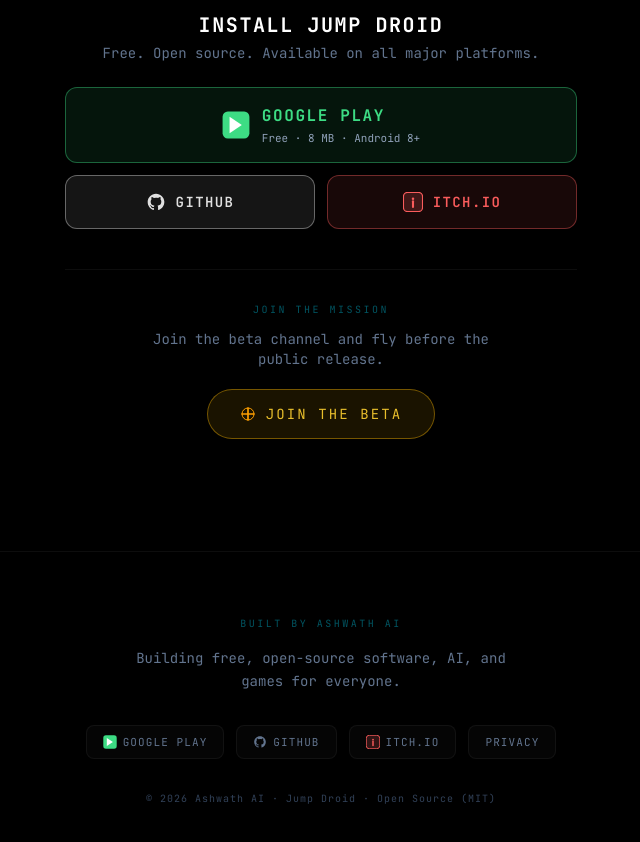
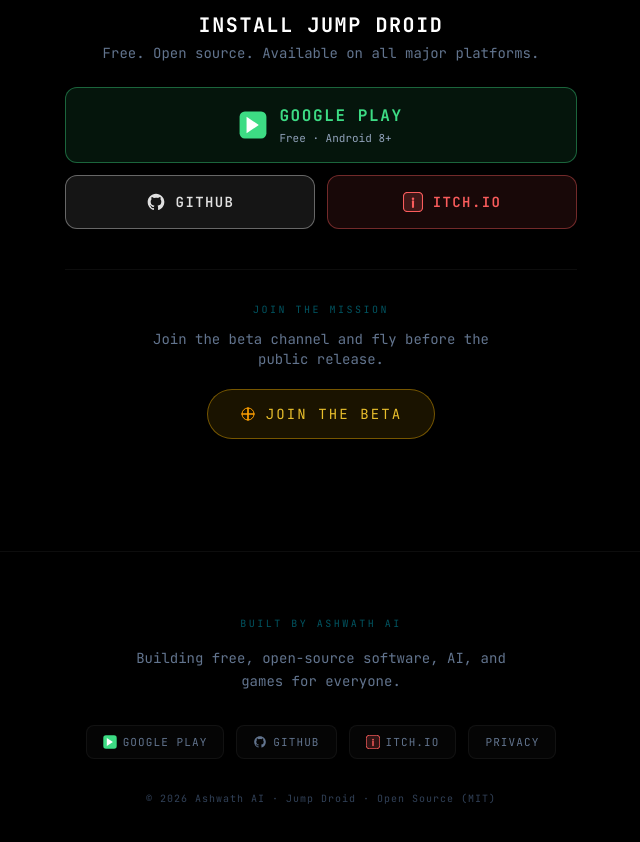
Before and after one commit to atulkpal/jump-droid, a Next.js app in the folder website/site/: page / in a window 1280 px wide. Shown: the part 3000-3842 px from the top of the page, without its empty margins (319-959 px from the left). Built offline with nearby package versions, Linux system fonts and the light colour scheme.

Commit message:
Update documentation (README, AGENTS.md) + fix Google Play size

```diff
--- a/website/site/app/components/screens/Downloads.tsx
+++ b/website/site/app/components/screens/Downloads.tsx
@@ -43,7 +43,7 @@
                 Google Play
               </div>
               <div className="font-mono text-[10px] sm:text-[11px] text-slate-400 mt-0.5">
-                Free &middot; 8 MB &middot; Android 8+
+                Free &middot; Android 8+
               </div>
             </div>
           </a>
--- a/website/site/app/components/screens/MissionLog.tsx
+++ b/website/site/app/components/screens/MissionLog.tsx
@@ -76,7 +76,7 @@
                 Google Play
               </div>
               <div className="font-mono text-[10px] sm:text-[11px] text-slate-400 mt-0.5">
-                Free &middot; 8 MB &middot; Android 8+
+                Free &middot; Android 8+
               </div>
             </div>
           </a>
--- a/website/site/app/transmission/SignalArchive.tsx
+++ b/website/site/app/transmission/SignalArchive.tsx
@@ -98,7 +98,7 @@
             href={PLAY_STORE_URL}
             icon={<GooglePlayIcon className="w-full h-full" />}
             label="Install from Google Play"
-            sublabel="Free &middot; 8 MB &middot; Android 8+"
+            sublabel="Free &middot; Android 8+"
             color="#3DDC84"
             large
           />
```
Also changed, not shown: 2 other files (tests, documents, lock files or other folders).
